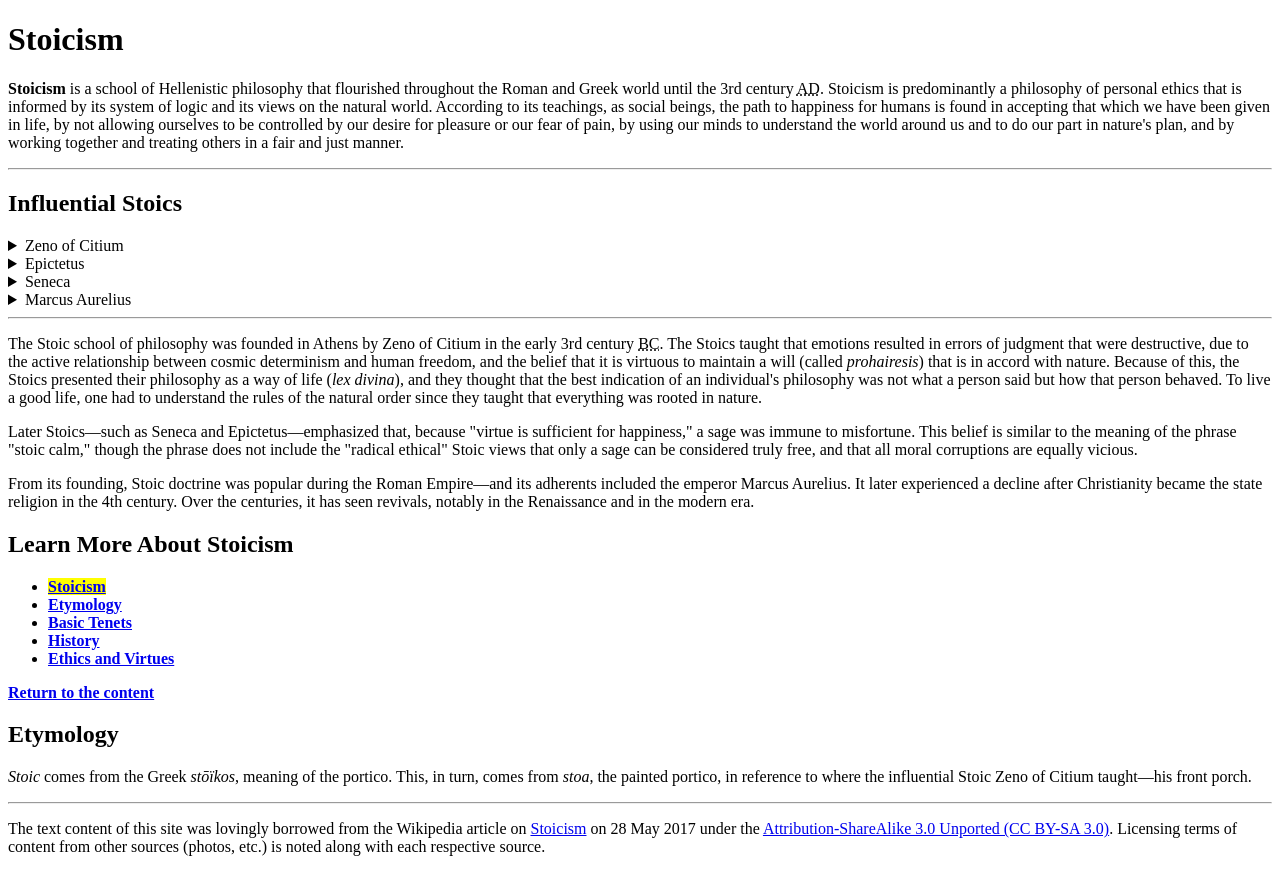
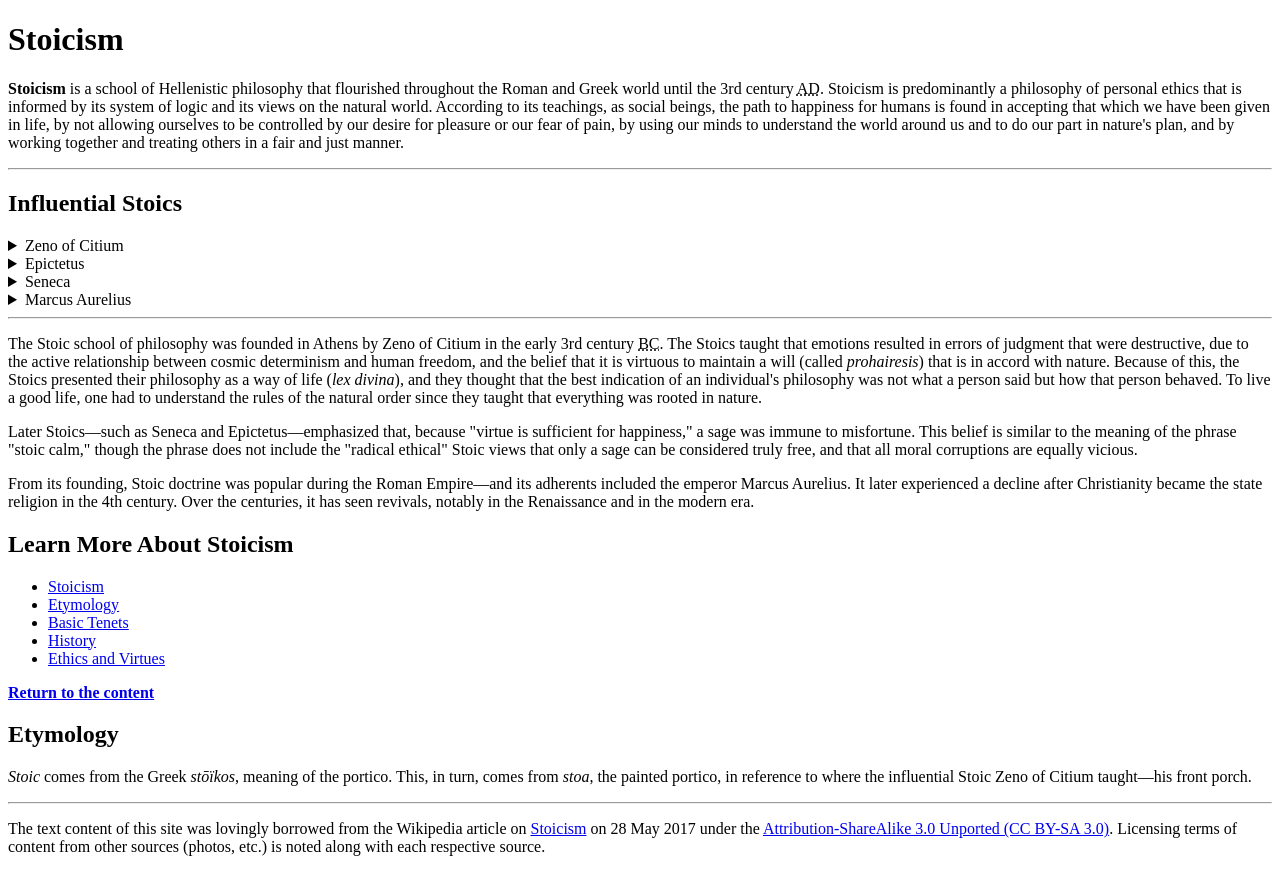
Before and after one commit to MarkGage/markgage.github.io, a plain HTML site: page stoicism.html in a window 1280 px wide. Drawn offline with Linux system fonts and the light colour scheme.

Commit message:
Update stoicism.html

```diff
--- a/stoicism.html
+++ b/stoicism.html
@@ -27,13 +27,13 @@
 <p>Later Stoics&mdash;such as Seneca and Epictetus&mdash;emphasized that, because "virtue is sufficient for happiness," a sage was immune to misfortune. This belief is similar to the meaning of the phrase "stoic calm," though the phrase does not include the "radical ethical" Stoic views that only a sage can be considered truly free, and that all moral corruptions are equally vicious.</p>
 <p>From its founding, Stoic doctrine was popular during the Roman Empire&mdash;and its adherents included the emperor Marcus Aurelius. It later experienced a decline after Christianity became the state religion in the 4th century. Over the centuries, it has seen revivals, notably in the Renaissance and in the modern era.</p>
 	<nav id="menu" tabindex="-1" role="navigation">
-			<h1 class="hidden">Learn More About Stoicism</h1>
+			<h1>Learn More About Stoicism</h1>
 			<ul>
-				<li><mark><a href=“stoicism.html"><b class="hidden">Stoicism</b></a></mark></li>
-				<li><a href=“etymology.html"><b class="hidden">Etymology</b></a></li>
-				<li><a href=“tenets.html"><b class="hidden">Basic Tenets</b></a></li>
-				<li><a href=“history.html"><b class="hidden">History</b></a></li>
-				<li><a href=“ethics.html"><b class="hidden">Ethics and Virtues</b></a></li>
+				<li><a href=“stoicism.html">Stoicism</a></li>
+				<li><a href=“etymology.html">Etymology</a></li>
+				<li><a href=“tenets.html">Basic Tenets</a></li>
+				<li><a href=“history.html">History</a></li>
+				<li><a href=“ethics.html">Ethics and Virtues</a></li>
 			</ul>
 			<a id="menu-close" href="#banner"><b class="hidden">Return to the content</b></a>
 		</nav>
```
